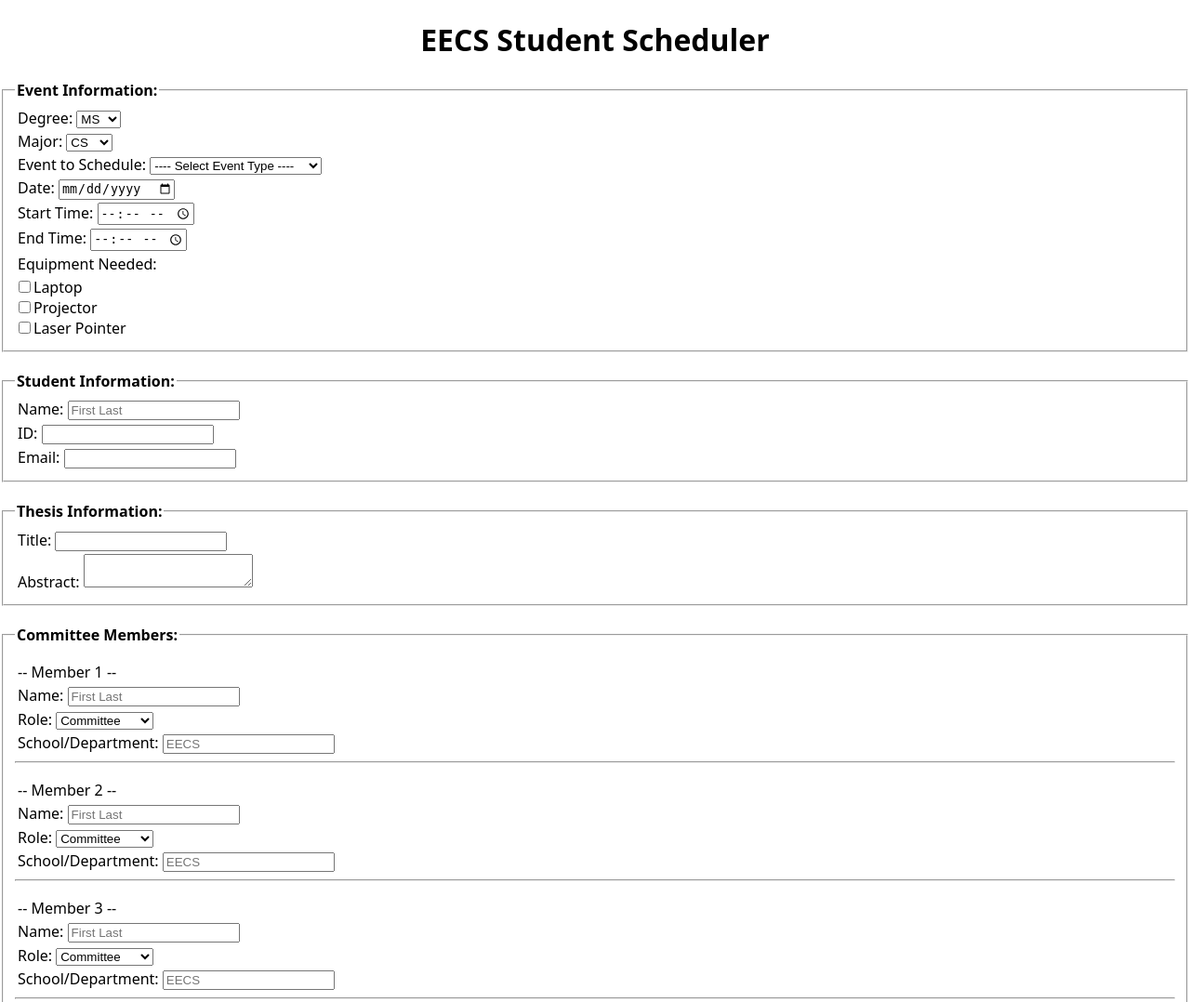
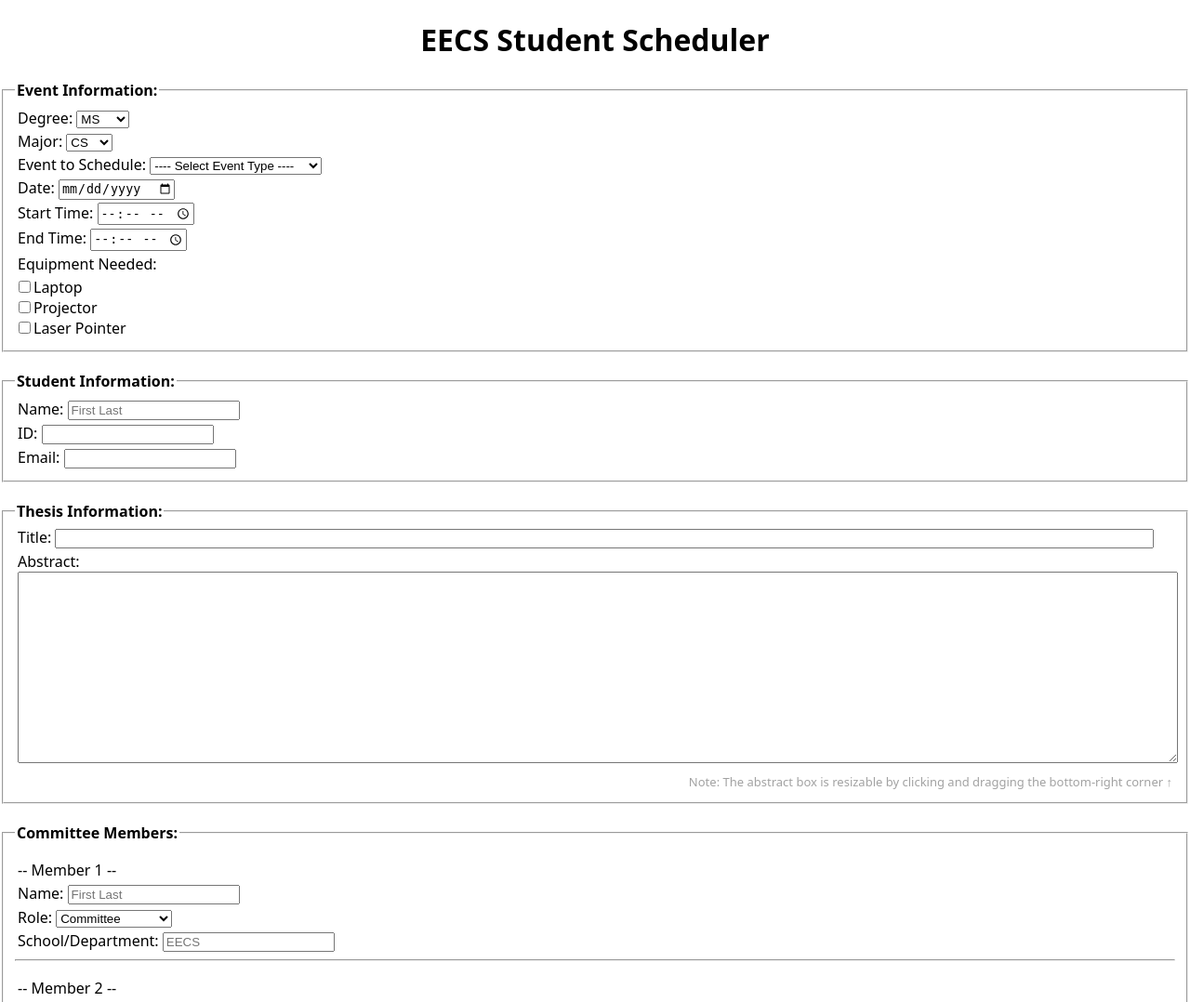
Before and after one commit to slichlyter12/EECS-Scheduler, a PHP site: page / in a window 1280 px wide. Shown: the top 1078 px of the page at 93% size. Run offline with PHP 8.4, Linux system fonts and the light colour scheme; some libraries are stand-ins or nearby versions.

Commit message:
updated with some suggested changes

```diff
--- a/index.php
+++ b/index.php
@@ -16,11 +16,13 @@
 	<body>
 		<h1 class="title">EECS Student Scheduler</h1>
 		<form method="post" action="action.php">
+			<div id="event_student">
 				<fieldset class="formGroup" id="event_information">
 					<legend>Event Information:</legend>
 					<p>Degree:
 						<select name="degree">
 							<option value="ms">MS</option>
+							<option value="meng">MEng</option>
 							<option value="phd">PhD</option>
 						</select>
 					</p>
@@ -59,10 +61,12 @@
 					<p>ID: <input type="number" name="id"></p>
 					<p>Email: <input type="email" name="email"></p>
 				</fieldset>
+			</div>
 			<fieldset class="formGroup" id="thesis_information">
 				<legend>Thesis Information:</legend>
-				<p>Title: <input type="text" name="thesis_title"></p>
+				<p id="thesis_title">Title: <input type="text" name="thesis_title"></p>
 				<p>Abstract: <textarea name="thesis_abstract"></textarea></p>
+				<p id="resize_note">Note: The abstract box is resizable by clicking and dragging the bottom-right corner &uarr;</p>
 			</fieldset>
 			<fieldset class="formGroup" id="committee_members">
 				<legend>Committee Members:</legend>
@@ -76,6 +80,8 @@
 								<select name='members_role[]'>
 									<option value='committee'>Committee</option>
 									<option value='major_advisor'>Major-Advisor</option>
+									<option value='co_advisor'>Co-Major Advisor</option>
+									<option value='gcr'>GCR</option>
 								</select>
 							</p>
 							<p>School/Department: <input type='text' name='committee_members_school[]' placeholder='EECS'></p>
@@ -87,7 +93,8 @@
 			<input type="submit" name="submit" value="Submit">
 		</form>
 		<script>
-			let msEvents = ["default", "final_thesis", "final_non_thesis", "meng"];
+			let msEvents = ["default", "final_thesis", "final_non_thesis"];
+			let mengEvents = ["default", "meng"];
 			let phdEvents = ["default", "final_thesis", "final_non_thesis", "phd_prelim", "phd_qual", "program_meeting"];
 
 			let degreeSelector = $("select[name='degree']");
@@ -110,9 +117,11 @@
 					$(this).attr("disabled", true);
 				});
 
-				// Enable all per degree
+				// Enable events per degree
 				if (degree == "ms") {
 					enableSelectorFromList(eventSelector, msEvents);
+				} else if (degree == "meng") {
+					enableSelectorFromList(eventSelector, mengEvents);
 				} else {
 					enableSelectorFromList(eventSelector, phdEvents);
 				}
@@ -120,6 +129,7 @@
 				checkThesis();
 			}
 
+			// Enables `selector` items in the `list`
 			function enableSelectorFromList(selector, list) {
 				selector.each(function() {
 					if (list.includes($(this).val())) {
@@ -128,14 +138,20 @@
 				});
 			}
 
+			// Disables thesis if the non-thesis option is selected
 			function checkThesis() {
 				let eventSelector = $("select[name='event'] option:selected");
+				let thesis_fieldset = $("fieldset#thesis_information");
 				if (eventSelector.val() == "final_non_thesis") {
-					let thesis_fieldset = $("fieldset#thesis_information");
 					thesis_fieldset.addClass("disabled");
 					thesis_fieldset.find("input").val("N/A");
 					thesis_fieldset.find("textarea").val("N/A");
-					console.log(thesis_fieldset.find("input").val("N/A"));
+				} else {
+					thesis_fieldset.removeClass("disabled");
+					if (thesis_fieldset.find("input").val() == "N/A") {
+						thesis_fieldset.find("input").val("");
+						thesis_fieldset.find("textarea").val("");
+					}
 				}
 			}
 		</script>
--- a/main.css
+++ b/main.css
@@ -20,6 +20,43 @@ legend {
 
 .formGroup p {
 	margin: 3px;
+}
+
+/*
+#event_student {
+	width: 100%;
+	height: 100%;
+	vertical-align: center;
+}
+
+#event_information, #student_information {
+	display: inline;
+	width: 46%;
+	height: 100%;
+	margin-left: auto;
+	margin-right: auto;
+}
+*/
+
+#thesis_title {
+	display: inline;
+	width: 100%;
+}
+
+#thesis_title input[type='text'] {
+	width: 94%;
+}
+
+#thesis_information textarea {
+	width: 100%;
+	height: 200px;
+	resize: vertical;
+}
+
+#resize_note {
+	color: #a2a2a2;
+	font-size: small;
+	float: right;
 }
 
 .member {
@@ -45,7 +82,7 @@ input[type='submit'] {
 	margin-top: 10px;
 }
 
-#script, #announcement {
+#script, #announcement, #fileTask {
 	font-family: "Arial", sans-serif;
 	font-size: 10.5pt;
 	margin: 5px;
```
Also changed, not shown: action.php (+14 -2 lines), scripts.php (+57 -8 lines). Lines whose indentation alone changed are shown as unchanged.
